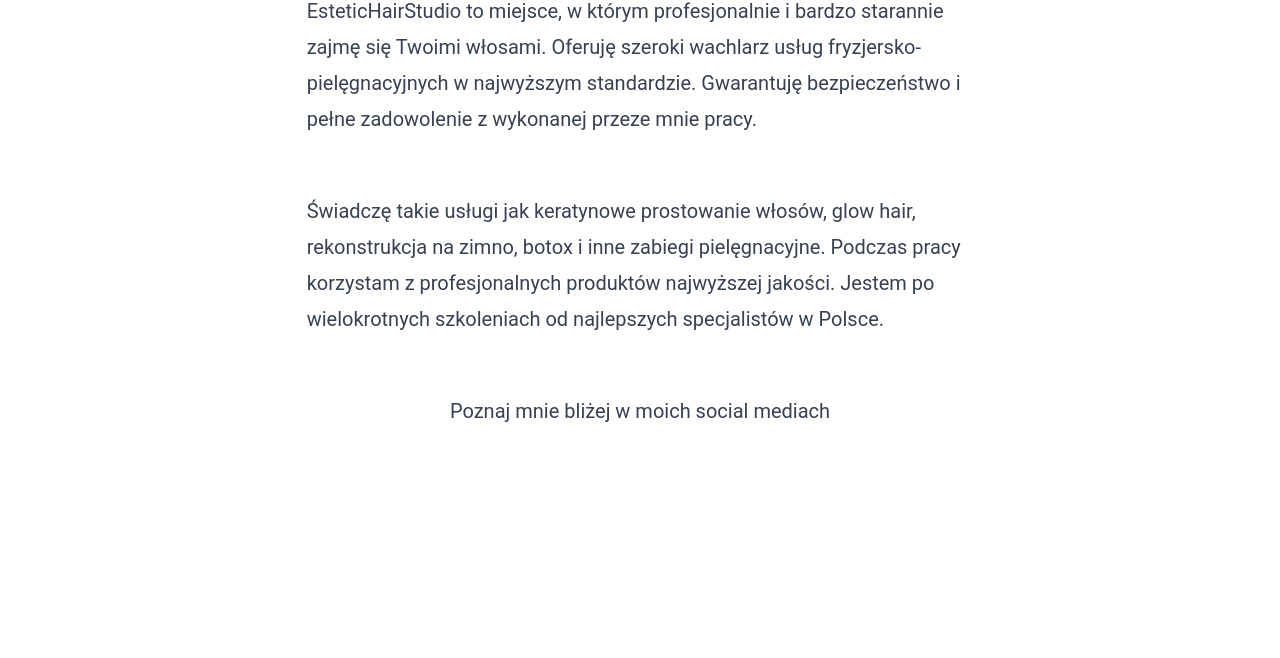
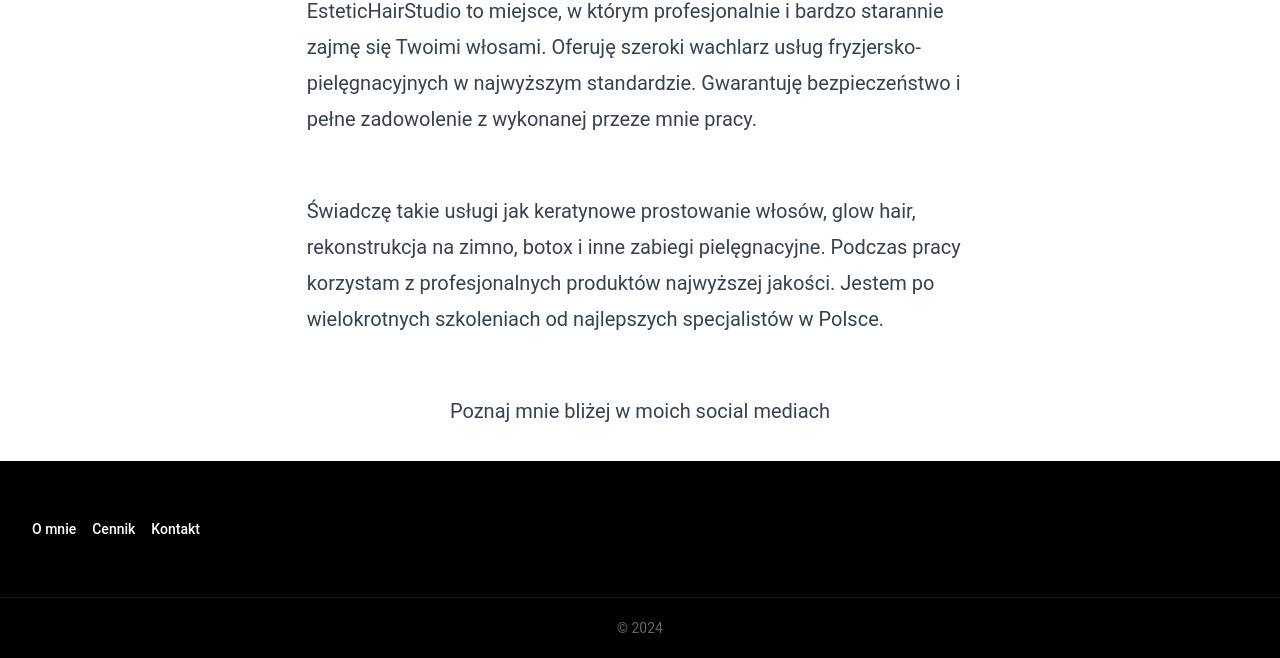
Before and after one commit to patryk-harasiuk/astrojs-hairdresser-website, an Astro site: page /o-mnie in a window 1280 px wide. Shown: the part 316-974 px from the top of the page. Before the commit the page ends 800 px from the top, so only its background shows below. Built offline with nearby package versions, Linux system fonts and the light colour scheme; Astro itself is replaced by a stand-in of ours.

Commit message:
feat: add Footer

```diff
--- a/src/layouts/MainLayout.astro
+++ b/src/layouts/MainLayout.astro
@@ -1,5 +1,6 @@
 ---
 import { SiteHeader } from './components/SiteHeader.tsx'
+import { Footer } from './components/Footer.tsx'
 
 const { pageTitle } = Astro.props;
 
@@ -13,10 +14,11 @@
     <title>{pageTitle}</title>
 
   </head>
-  <body>
+  <body class="flex flex-col h-full min-h-screen">
     <SiteHeader client:load  />
-      <main>
+      <main class="pb-8 flex-1">
         <slot />
       </main>
+    <Footer />
   </body>
 </html>
--- /dev/null
+++ b/src/layouts/components/Footer.tsx
@@ -0,0 +1,13 @@
+import { MenuList } from './SiteHeader';
+
+export const Footer = () => (
+  <footer className=" bg-black w-full flex flex-col">
+    <div className="container py-14">
+      <MenuList listItemClassName="text-white" />
+    </div>
+
+    <div className="w-full text-[#666666] text-sm font-normal flex items-center py-5 justify-center border-t border-t-[rgba(255,255,255,.1)]">
+      <span>&copy; {new Date().getFullYear()}</span>
+    </div>
+  </footer>
+);
--- a/src/layouts/components/SiteHeader.tsx
+++ b/src/layouts/components/SiteHeader.tsx
@@ -15,7 +15,7 @@
   listItemClassName?: string;
 };
 
-const MenuList = ({ className, listItemClassName }: Props) => (
+export const MenuList = ({ className, listItemClassName }: Props) => (
   <ul className={clsx('flex gap-4', className)}>
     {MENU_ITEMS.map(({ href, text }, index) => {
       return (
--- a/src/pages/404.astro
+++ b/src/pages/404.astro
@@ -3,5 +3,7 @@
 ---
 
 <MainLayout>
-	<h1>Szukana strona nie została znaleziona</h1>
+	<div class="container flex w-full items-center justify-center pt-10">
+		<h1 class=" text-2xl self-start font-bold">Szukana strona nie została znaleziona</h1>
+	</div>
 </MainLayout>
```
